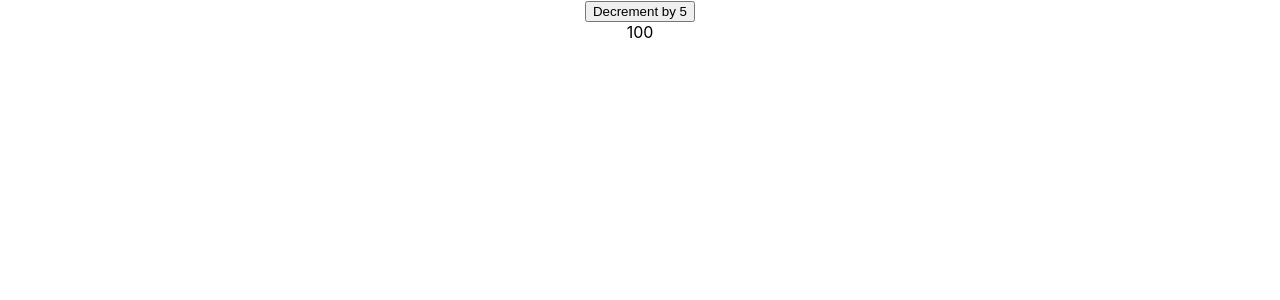
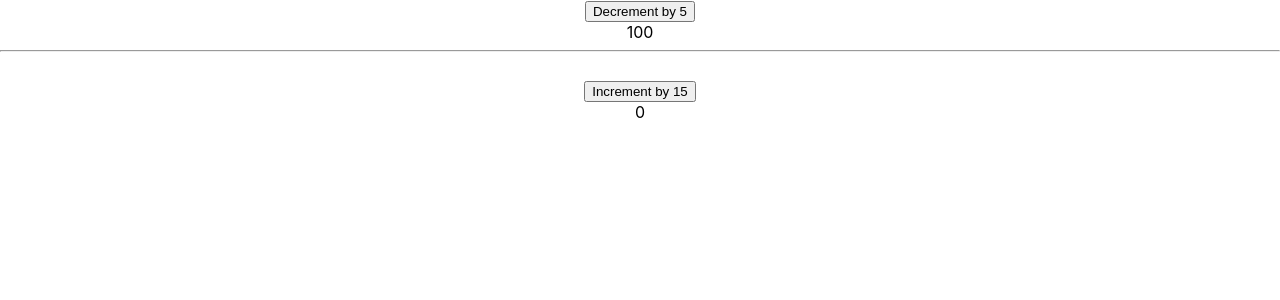
Before and after one commit to arslanahmad656/ReactJSLearning, a React (Create React App) app in the folder Revisited/my-app/: page / in a window 1280 px wide. Shown: the top 300 px of the page. Built offline with nearby package versions, Linux system fonts and the light colour scheme.

Commit message:
More incrementor

```diff
--- a/Revisited/my-app/src/App.js
+++ b/Revisited/my-app/src/App.js
@@ -11,6 +11,13 @@ function App() {
         message={"Decrement by 5"}
         step={-5}
       />
+
+      <hr /> <br />
+
+      <Incrementor initialValue={0}
+        message={"Increment by 15"}
+        step={15}
+      />
     </div>
   );
 }
```
